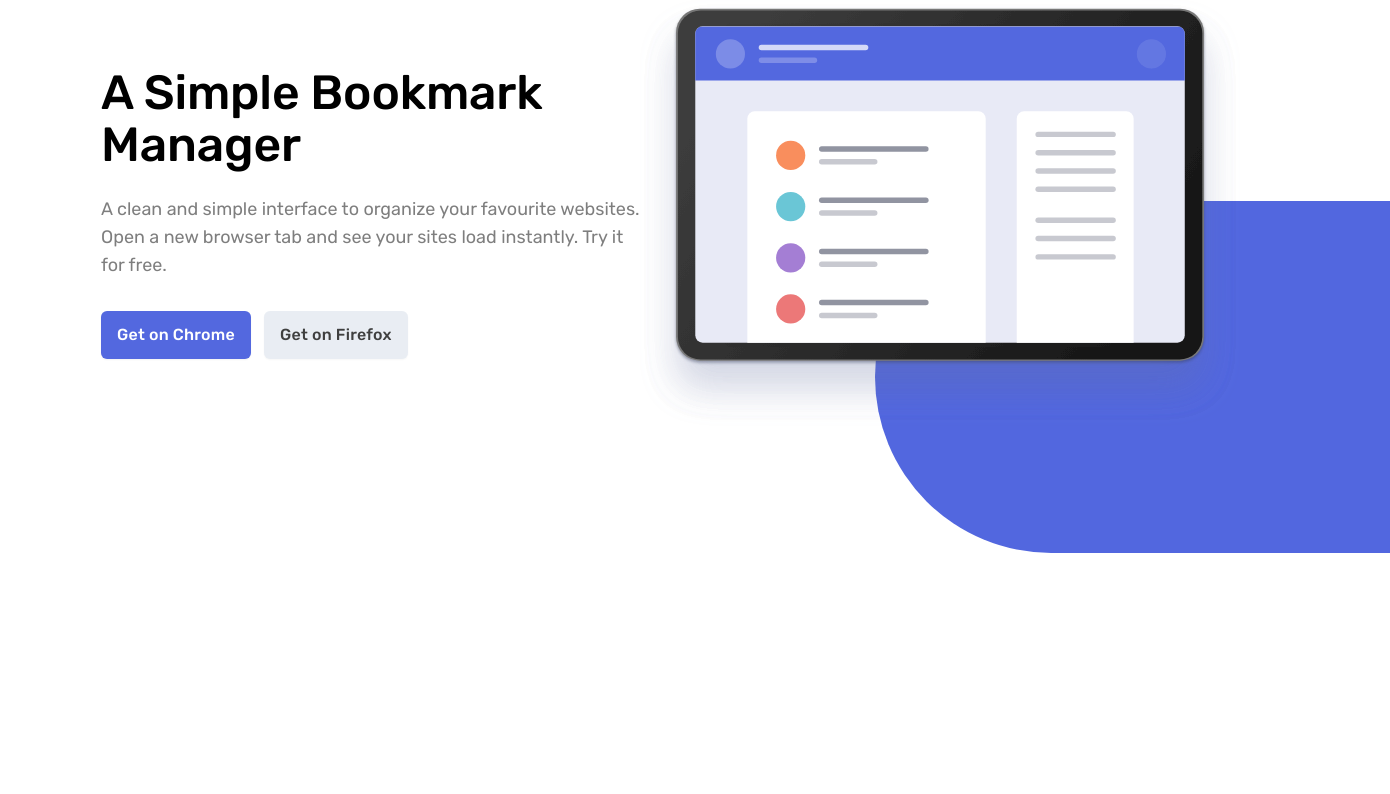
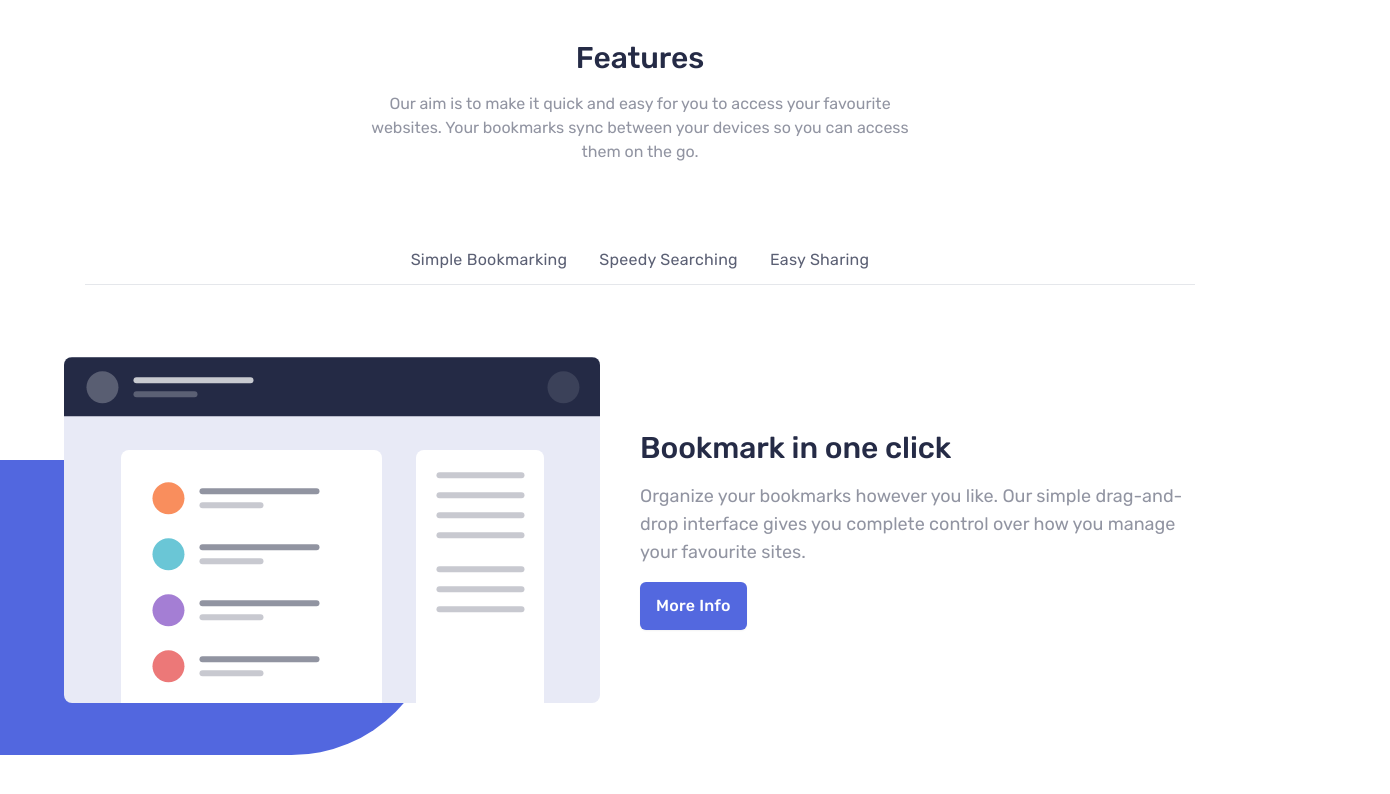
Before and after one commit to zetmosoma10/bookmark-landing-page, a React (Vite) app: page / in a window 1280 px wide. Shown: the top 794 px of the page, 1390 px wide, since content can reach past the window. Built offline with nearby package versions, Linux system fonts and the light colour scheme.

Commit message:
build Features Section

```diff
--- a/src/App.jsx
+++ b/src/App.jsx
@@ -3,14 +3,16 @@ import Extentions from "./sections/Extentions";
 import FAQ from "./sections/FAQ";
 import CallToAction from "./sections/CallToAction";
 import Hero from "./sections/Hero";
+import Features from "./sections/Features";
 
 export default function App() {
   return (
     <>
       <main className="font-rubik">
-        <Hero />
+        {/* <Hero /> */}
         {/* <Extentions /> */}
         {/* <FAQ /> */}
+        <Features />
         {/* <CallToAction /> */}
         {/* <Footer /> */}
       </main>
--- a/src/components/Button.jsx
+++ b/src/components/Button.jsx
@@ -1,4 +1,4 @@
-const Button = ({ type, children, variant, className }) => {
+const Button = ({ type, children, variant, className, ...rest }) => {
   let bgColor;
   if (variant === "blue") bgColor = "btn-primary";
   if (variant === "red") bgColor = "btn-accent";
@@ -7,7 +7,9 @@ const Button = ({ type, children, variant, className }) => {
   // Render the Link or button
   if (type === "button")
     return (
-      <button className={`btn ${bgColor} ${className}`}>{children}</button>
+      <button {...rest} className={`btn ${bgColor} ${className}`}>
+        {children}
+      </button>
     );
   if (type === "link")
     return (
--- a/src/constant.js
+++ b/src/constant.js
@@ -1,6 +1,9 @@
 import chromeIcon from "./Assets/images/logo-chrome.svg";
 import firefoxIcon from "./Assets/images/logo-firefox.svg";
 import operaIcon from "./Assets/images/logo-opera.svg";
+import featuresOne from "./Assets/images/illustration-features-tab-1.svg";
+import featuresTwo from "./Assets/images/illustration-features-tab-2.svg";
+import featuresThree from "./Assets/images/illustration-features-tab-3.svg";
 
 export const extentionData = [
   {
@@ -52,3 +55,30 @@ export const FAQList = [
       "Vivamus augaliquet convallis ultricies. Mauris augue massa, ultricies non ligula. Suspendisse imperdiet.",
   },
 ];
+
+export const featuresData = [
+  {
+    id: 0,
+    button: "Simple Bookmarking",
+    title: "Bookmark in one click",
+    text: "Organize your bookmarks however you like. Our simple drag-and-drop interface gives you complete control over how you manage your favourite sites.",
+    imgUrl: featuresOne,
+    link: "More Info",
+  },
+  {
+    id: 1,
+    button: "Speedy Searching",
+    title: "Intelligent search",
+    text: "Our powerful search feature will help you find saved sites in no time at all. No need to trawl through all of your bookmarks.",
+    imgUrl: featuresTwo,
+    link: "More Info",
+  },
+  {
+    id: 2,
+    button: "Easy Sharing",
+    title: "Share your bookmarks",
+    text: "Easily share your bookmarks and collections with others. Create a shareable link that you can send at the click of a button.",
+    imgUrl: featuresThree,
+    link: "More Info",
+  },
+];
--- a/src/sections/Features.jsx
+++ b/src/sections/Features.jsx
@@ -1,5 +1,65 @@
+import { useState } from "react";
+import Button from "../components/Button";
+import { featuresData } from "../constant";
+import featureBgIcon from "../Assets/images/feature-ractangle.svg";
 const Features = () => {
-  return <div>Features</div>;
+  const [feature, setFeature] = useState(0);
+  console.log(featuresData[feature].id);
+  return (
+    <section className="my-10 flex flex-col items-center max-container text-dark_Blue">
+      <header className="text-center max-w-[540px]">
+        <h2 className="font-medium text-2xl md:text-3xl leading-[52px] tracking-[-0.08px] md:tracking-[-0.1px]  ">
+          Features
+        </h2>
+        <p className="opacity-50 text-base leading-6 md:mt-4">
+          Our aim is to make it quick and easy for you to access your favourite
+          websites. Your bookmarks sync between your devices so you can access
+          them on the go.
+        </p>
+      </header>
+      <div
+        className="w-full flex flex-col md:flex-row md:justify-center mt-10 md:mt-[72px] divide-y divide-dark_Blue
+        divide-opacity-20 md:divide-none border-b "
+      >
+        {featuresData.map((feature, index) => (
+          <Button
+            onClick={() => setFeature(feature.id)}
+            key={index}
+            type="button"
+            className="font-normal opacity-75  shadow-none rounded-none active:scale-100
+              first:border-t first:md:border-t-0"
+          >
+            {feature.button}
+          </Button>
+        ))}
+      </div>
+      <div className="grid md:grid-cols-[50%,50%] gap-y-8  md:items-center mt-[72px] justify-items-center md:justify-items-start ">
+        <div className="relative md:justify-self-end md:mr-10">
+          <img
+            className="w-full md:w-auto md:max-w-[536px]"
+            src={featuresData[feature].imgUrl}
+            alt=""
+          />
+          <img
+            src={featureBgIcon}
+            className="absolute -z-10 w-auto bottom-[-4%] md:bottom-[-15%] left-[-30%]"
+            alt=""
+          />
+        </div>
+        <div className="text-center md:text-left">
+          <h3 className="font-medium text-2xl md:text-3xl leading-[52px] tracking-[-0.08px] md:tracking-[-0.1px]  ">
+            {featuresData[feature].title}
+          </h3>
+          <p className="text-base md:text-lg md:leading-[28px] md:mt-4  opacity-50">
+            {featuresData[feature].text}
+          </p>
+          <Button className="mt-4" type="link" variant="blue">
+            {featuresData[feature].link}
+          </Button>
+        </div>
+      </div>
+    </section>
+  );
 };
 
 export default Features;
```
